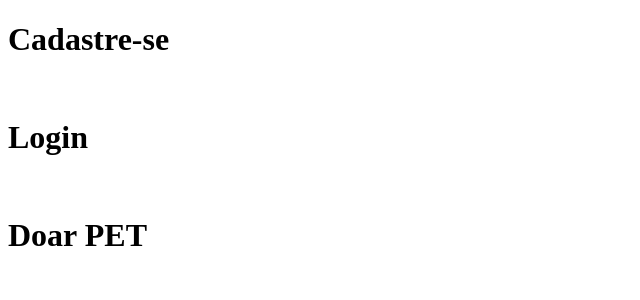
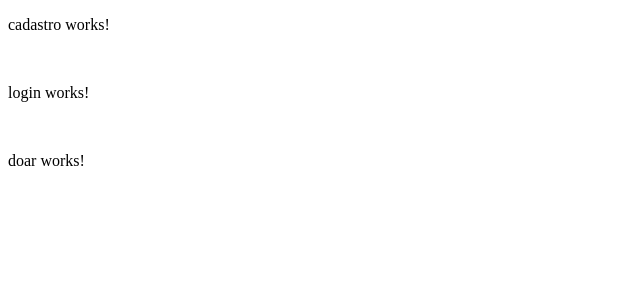
Before and after one commit to A-ghil/front-end-petito, an Angular app in the folder petitto-app/: page / in a window 1280 px wide. Shown: the top 300 px of the page, without its empty margins (0-640 px from the left). Built offline with nearby package versions, Linux system fonts and the light colour scheme.

Commit message:
component selectors added

```diff
--- a/petitto-app/src/app/app.component.html
+++ b/petitto-app/src/app/app.component.html
@@ -1,5 +1,5 @@
-<h1>Cadastre-se</h1>
+<app-cadastro></app-cadastro>
 <br>
-<h1>Login</h1>
+<app-login></app-login>
 <br>
-<h1>Doar PET</h1>
+<app-doar></app-doar>
```
